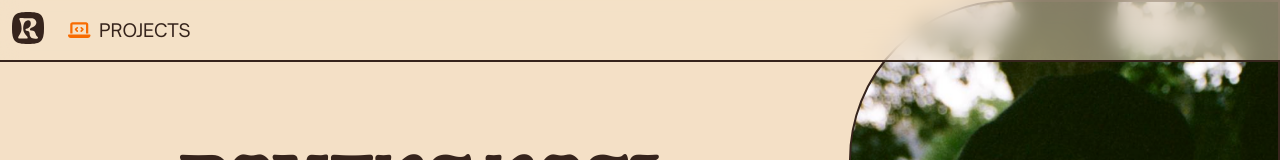
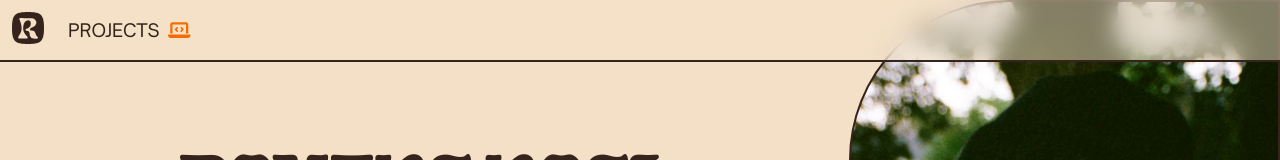
Before and after one commit to Roxanoel/roxanoel.github.io, a React (Create React App) app: page / in a window 1280 px wide. Shown: the top 160 px of the page. Built offline with nearby package versions, Linux system fonts and the light colour scheme.

Commit message:
icon right of navlink text

```diff
--- a/src/components/Navlink.js
+++ b/src/components/Navlink.js
@@ -1,8 +1,8 @@
 function NavLink({ link, text, children }) {
     return (
         <li className="navlink-container">
+            <a className="navlink" href={link}>{text}</a>
             <span className="navlink-icon">{children}</span>
-            <a className="navlink" href={link}>{text}</a>
         </li>
     )
 }
```
